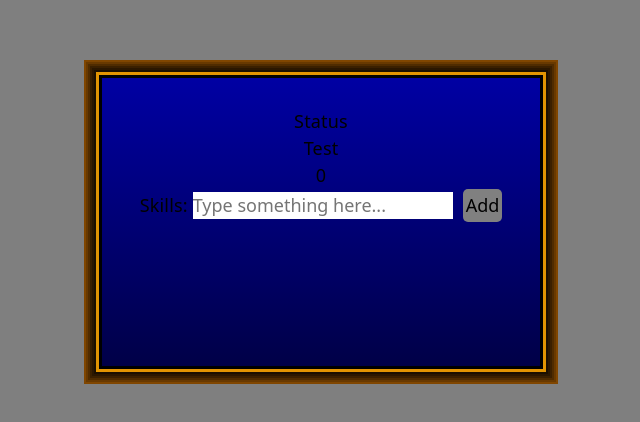
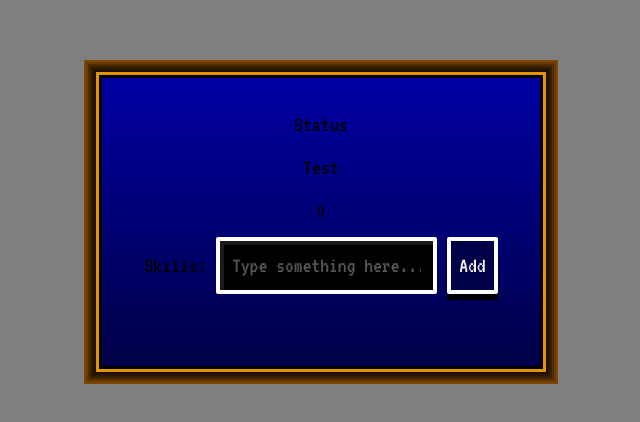
Before and after one commit to hakanyalniz/ToDoGame, a React (Vite) app: page / in a window 1280 px wide. Shown: the part 178-600 px from the top of the page, without its empty margins (319-959 px from the left). Built offline with nearby package versions, Linux system fonts and the light colour scheme.

Commit message:
Added CSS for buttons and input fields to look like a status screen.

```diff
--- a/index.html
+++ b/index.html
@@ -4,7 +4,14 @@
     <meta charset="UTF-8" />
     <link rel="icon" type="image/svg+xml" href="/favicon.svg" />
     <meta name="viewport" content="width=device-width, initial-scale=1.0" />
-    <title>todogame</title>
+    <title>To Do Game</title>
+
+    <link rel="preconnect" href="https://fonts.googleapis.com" />
+    <link rel="preconnect" href="https://fonts.gstatic.com" crossorigin />
+    <link
+      href="https://fonts.googleapis.com/css2?family=VT323&display=swap"
+      rel="stylesheet"
+    />
   </head>
   <body>
     <div id="root"></div>
--- a/src/index.css
+++ b/src/index.css
@@ -19,6 +19,12 @@
   box-sizing: border-box;
 }
 
+.vt323-regular {
+  font-family: "VT323", monospace;
+  font-weight: 400;
+  font-style: normal;
+}
+
 body {
   margin: 0;
 }
--- a/src/pages/Home/Home.css
+++ b/src/pages/Home/Home.css
@@ -14,6 +14,11 @@
 
 /* The main status screen container */
 .game-status-container {
+  display: flex;
+  flex-direction: column;
+  row-gap: 10px;
+
+  font-size: 22px;
   width: 450px;
   max-width: 90%;
   min-height: 300px;
@@ -50,3 +55,52 @@
     opacity: 1;
   }
 }
+
+/* JRPG Input CSS */
+.jrpg-input {
+  background-color: #000000;
+  color: #ffffff;
+  padding: 8px 12px;
+
+  border: 4px solid #ffffff;
+  border-radius: 2px;
+
+  box-shadow: inset 4px 4px 0px rgba(255, 255, 255, 0.1);
+}
+
+/* Placeholder styling */
+.jrpg-input::placeholder {
+  color: #555555;
+}
+
+/* Focus State: When the player clicks into the input field */
+.jrpg-input:focus {
+  border-color: #ffd700;
+}
+
+/* JRPG Button CSS */
+.jrpg-button {
+  background-color: #000047;
+  color: #ffffff;
+  padding: 8px;
+  cursor: pointer;
+
+  border: 4px solid #ffffff;
+  border-radius: 2px;
+
+  box-shadow: 0px 6px 0px #000000;
+
+  transform: translateY(0);
+}
+
+/* Hover State: Highlights the option, imitating the game cursor select */
+.jrpg-button:hover {
+  background-color: #0000a3;
+  border-color: #ffd700;
+}
+
+/* Active State: When the button is physically clicked/pressed */
+.jrpg-button:active {
+  transform: translateY(6px);
+  box-shadow: 0px 0px 0px #000000;
+}
--- a/src/pages/Home/Home.tsx
+++ b/src/pages/Home/Home.tsx
@@ -60,19 +60,22 @@ function Home() {
   return (
     <>
       <div className="game-screen-overlay">
-        <div className="game-status-container">
+        <div className="game-status-container vt323-regular">
           <p>Status</p>
           <p>{userState.name}</p>
           <p>{userState.level}</p>
           <p>
             Skills:{" "}
             <input
+              className="jrpg-input"
               type="text"
               value={inputText}
               onChange={(e) => setInputText(e.target.value)}
               placeholder="Type something here..."
             />
-            <button onClick={addProficiency}>Add</button>
+            <button className="jrpg-button" onClick={addProficiency}>
+              Add
+            </button>
           </p>
           <ul>
             {Object.entries(userState.skills).map(
@@ -81,13 +84,17 @@ function Home() {
                   <strong>{skillName}:</strong>{" "}
                   {Math.round(handleExperienceImplementation(skillExperience))}
                   <button
+                    className="jrpg-button"
                     onClick={() =>
                       increaseProficiency(skillName, skillExperience)
                     }
                   >
                     Increase
                   </button>
-                  <button onClick={() => deleteProficiency(skillName)}>
+                  <button
+                    className="jrpg-button"
+                    onClick={() => deleteProficiency(skillName)}
+                  >
                     Delete
                   </button>
                 </li>
```
